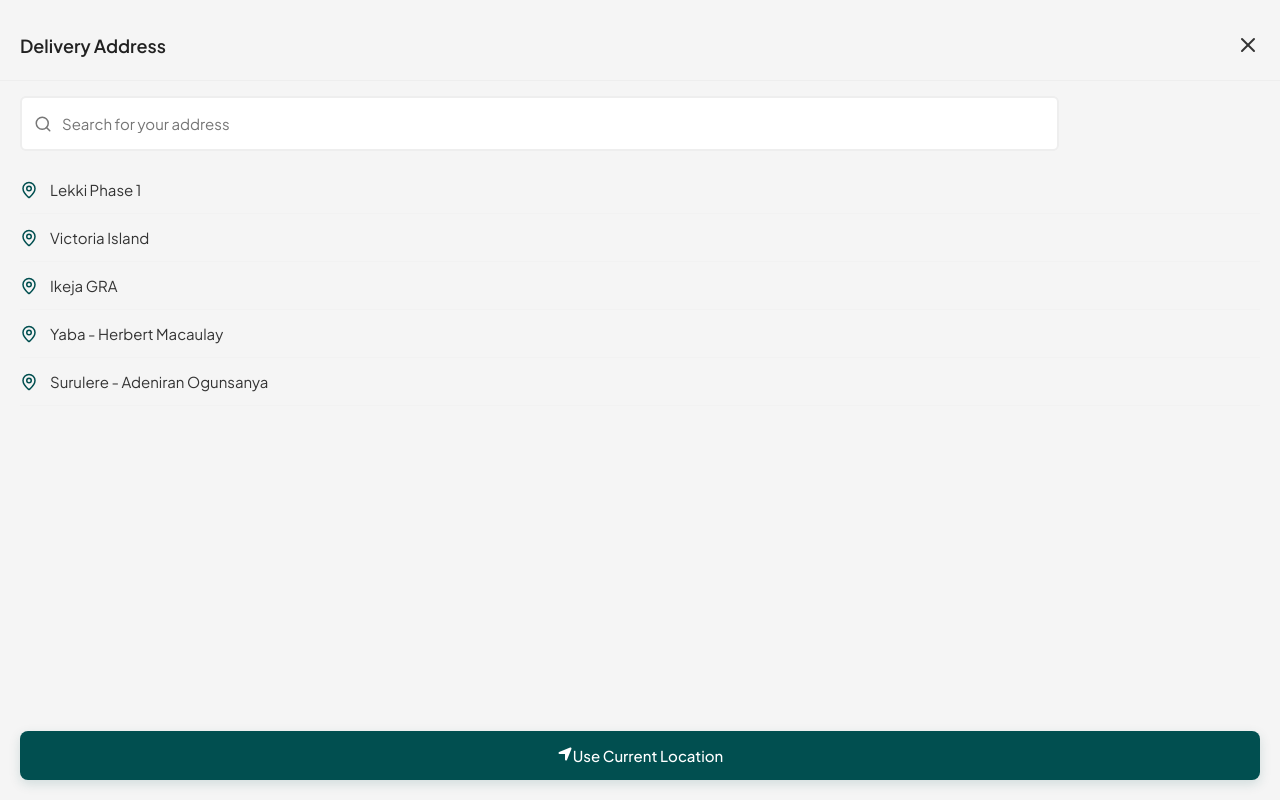
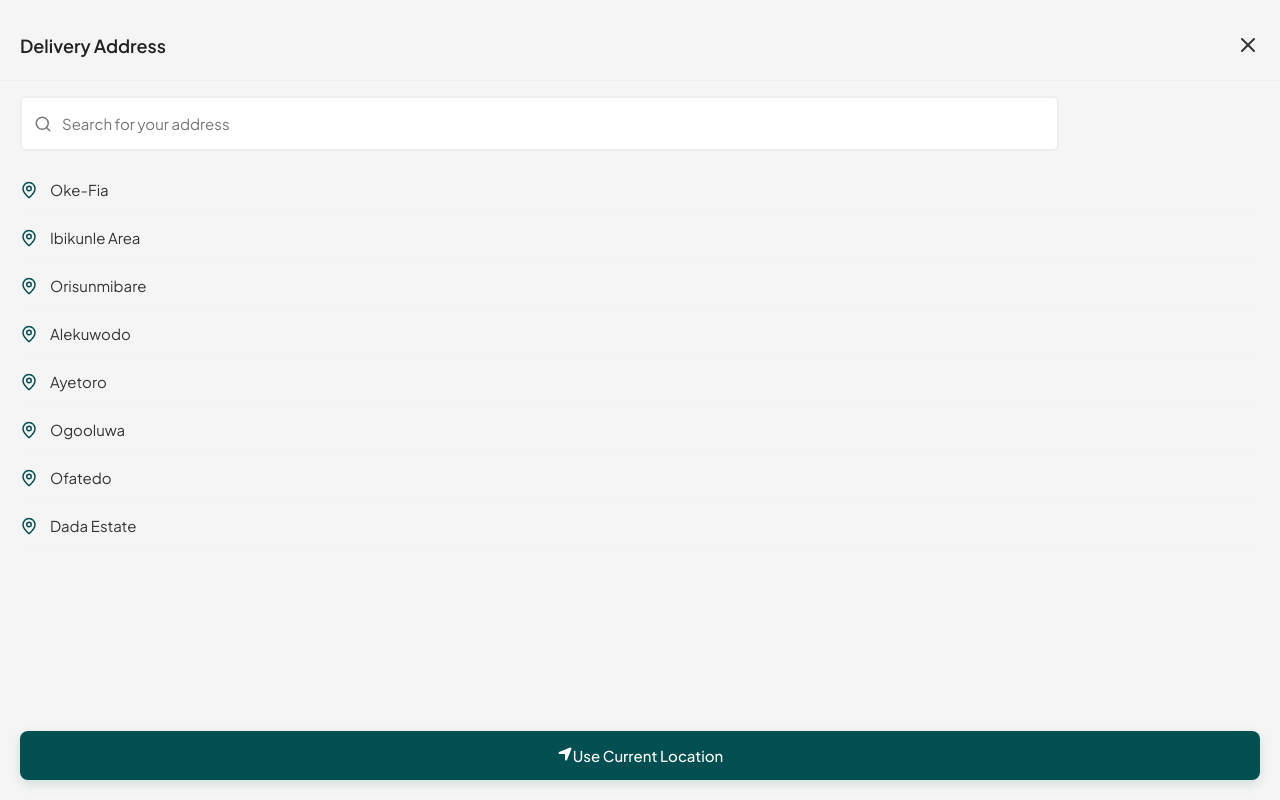
Before and after one commit to ay30bg/droppa, a React (Create React App) app: page /locations in a window 1280 px wide. Built offline with nearby package versions, Linux system fonts and the light colour scheme.

Commit message:
Update Locations.jsx

```diff
--- a/src/pages/Locations.jsx
+++ b/src/pages/Locations.jsx
@@ -8,12 +8,15 @@ export default function LocationPage({ setLocation, closePage }) {
   const [search, setSearch] = useState("");
 
   const suggestions = [
-    "Lekki Phase 1",
-    "Victoria Island",
-    "Ikeja GRA",
-    "Yaba - Herbert Macaulay",
-    "Surulere - Adeniran Ogunsanya",
-  ];
+  "Oke-Fia",
+  "Ibikunle Area",
+  "Orisunmibare",
+  "Alekuwodo",
+  "Ayetoro",
+  "Ogooluwa",
+  "Ofatedo",
+  "Dada Estate",
+];
 
   const filtered = suggestions.filter((item) =>
     item.toLowerCase().includes(search.toLowerCase())
```
